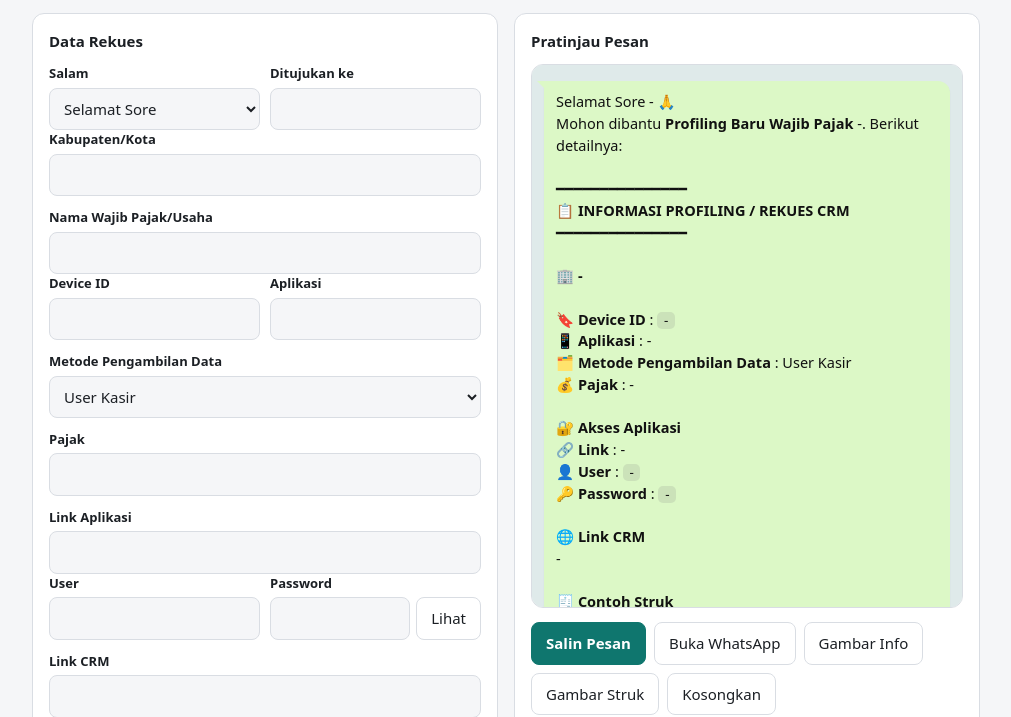
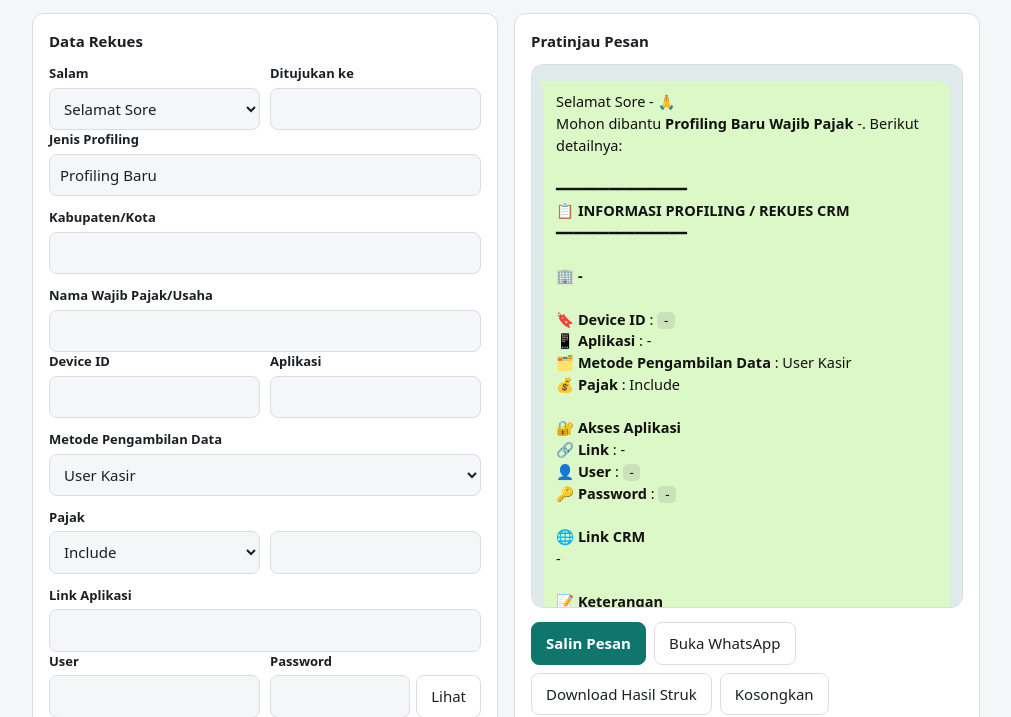
Before and after one commit to advtool/CRM, a plain HTML site: page index.html in a window 1280 px wide. Both pictures are taken after a click on the button "Kosongkan". Shown: the part 83-800 px from the top of the page, without its empty margins (134-1145 px from the left). Drawn offline with Linux system fonts and the light colour scheme.

Commit message:
Update input fields and options in index.html

````diff
--- a/index.html
+++ b/index.html
@@ -49,6 +49,7 @@ button.p{background:var(--ac);color:var(--acx);border-color:var(--ac);font-weigh
 <select id="salam"><option>Selamat Pagi</option><option>Selamat Siang</option><option>Selamat Sore</option><option>Selamat Malam</option></select></div>
 <div><label for="pic">Ditujukan ke</label><input id="pic" value="Mas@Soppo"></div>
 </div>
+<label for="jns">Jenis Profiling</label><input id="jns" value="Profiling Baru">
 <label for="kab">Kabupaten/Kota</label><input id="kab" value="Kabupaten Blora">
 <label for="nama">Nama Wajib Pajak/Usaha</label><input id="nama" value="Chanaya Resort">
 <div class="row">
@@ -56,8 +57,10 @@ button.p{background:var(--ac);color:var(--acx);border-color:var(--ac);font-weigh
 <div><label for="app">Aplikasi</label><input id="app" value="Mille"></div>
 </div>
 <label for="met">Metode Pengambilan Data</label>
-<select id="met"><option>User Kasir</option><option>User Admin</option><option>Database</option><option>Printer/Struk</option><option>Lainnya</option></select>
-<label for="pjk">Pajak</label><input id="pjk" value="10% sudah ada di sumber data">
+<select id="met"><option>User Kasir</option><option>Tap Agent</option><option>API</option><option>FTP</option><option>Database</option><option>Printer/Struk</option><option>Lainnya</option></select>
+<label for="pjt">Pajak</label>
+<div class="row"><select id="pjt"><option>Include</option><option>Exclude</option></select>
+<input id="pjk" value="10% sudah ada di sumber data" aria-label="Keterangan pajak (bisa diedit)"></div>
 <label for="lnk">Link Aplikasi</label><input id="lnk" value="https://dashboard.millehub.cxxxx">
 <div class="row">
 <div><label for="usr">User</label><input id="usr" value="Socxxx" autocomplete="off"></div>
@@ -65,10 +68,11 @@ button.p{background:var(--ac);color:var(--acx);border-color:var(--ac);font-weigh
 <div class="pw"><input id="pwd" type="password" value="Chacxxxsx" autocomplete="off"><button type="button" id="tg">Lihat</button></div></div>
 </div>
 <label for="crm">Link CRM</label><input id="crm" value="https://dasmantap.tappingbox.com/assistance/32557">
+<label for="ket">Keterangan</label><textarea id="ket" rows="2" placeholder="Opsional, tampil setelah Link CRM"></textarea>
 <label for="strk">Contoh Struk (gambar)</label>
 <input id="strk" type="file" accept="image/*">
 <img id="img" alt="Pratinjau contoh struk">
-<p class="hint">Gambar struk akan diberi judul “Contoh Struk” saat diunduh. Gunakan tombol Gambar Info dan Gambar Struk untuk mengunduh gambar, lalu kirim ke WhatsApp.</p>
+<p class="hint">Gambar struk akan diberi judul “Contoh Struk” saat diunduh. Gunakan tombol Download Hasil Struk untuk mengunduh gambar, lalu kirim ke WhatsApp.</p>
 <label for="pen">Penutup</label>
 <textarea id="pen" rows="2">Terimakasih Semoga Keberkahan Menyertai kita Semua</textarea>
 </section>
@@ -79,8 +83,7 @@ button.p{background:var(--ac);color:var(--acx);border-color:var(--ac);font-weigh
 <div class="acts">
 <button class="p" id="cp" type="button">Salin Pesan</button>
 <button id="wa" type="button">Buka WhatsApp</button>
-<button id="d1" type="button">Gambar Info</button>
-<button id="d3" type="button">Gambar Struk</button>
+<button id="d3" type="button">Download Hasil Struk</button>
 <button id="rs" type="button">Kosongkan</button>
 </div>
 <p class="hint" id="st" aria-live="polite"></p>
@@ -90,29 +93,29 @@ button.p{background:var(--ac);color:var(--acx);border-color:var(--ac);font-weigh
 <script>
 (function(){
 var $=function(i){return document.getElementById(i)};
-var ids=["salam","pic","kab","nama","dev","app","met","pjk","lnk","usr","pwd","crm","pen"];
+var ids=["salam","pic","jns","kab","nama","dev","app","met","pjk","lnk","usr","pwd","crm","ket","pen"];
 var h=new Date().getHours();
 $("salam").selectedIndex=h<11?0:h<15?1:h<18?2:3;
 function build(){
 var v={};ids.forEach(function(i){v[i]=$(i).value.trim()||"-"});
-var pen=$("pen").value.trim();
+var pen=$("pen").value.trim();var ket=$("ket").value.trim();
 var hasImg=$("strk").files&&$("strk").files.length;
 var bar="━━━━━━━━━━━━━━━";
 function kv(e,l,x,m){return e+" *"+l+"* : "+(m?"```"+x+"```":x)}
 var L=[
 v.salam+" "+v.pic+" 🙏",
-"Mohon dibantu *Profiling Baru Wajib Pajak* "+v.kab+". Berikut detailnya:",
+"Mohon dibantu *"+v.jns+" Wajib Pajak* "+v.kab+". Berikut detailnya:",
 "",bar,"📋 *INFORMASI PROFILING / REKUES CRM*",bar,"",
 "🏢 *"+v.nama+"*","",
 kv("🔖","Device ID",v.dev,1),
 kv("📱","Aplikasi",v.app),
 kv("🗂️","Metode Pengambilan Data",v.met),
-kv("💰","Pajak",v.pjk),
+kv("💰","Pajak",$("pjt").value+($("pjk").value.trim()?" ("+$("pjk").value.trim()+")":"")),
 "","🔐 *Akses Aplikasi*",
 kv("🔗","Link",v.lnk),
 kv("👤","User",v.usr,1),
 kv("🔑","Password",v.pwd,1),
-"","🌐 *Link CRM*",v.crm,
+"","🌐 *Link CRM*",v.crm,"","📝 *Keterangan*",ket||"-",
 "","🧾 *Contoh Struk*",
 hasImg?"Terlampir pada gambar di bawah 👇":"Bisa upload gambar struk"
 ];
@@ -154,6 +157,7 @@ return L.join("\n");
 function render(){var d=new Date();var tm=("0"+d.getHours()).slice(-2)+":"+("0"+d.getMinutes()).slice(-2);$("out").innerHTML=fmt(build())+'<span class="tm">'+tm+' ✓✓</span>'}
 ids.forEach(function(i){$(i).addEventListener("input",render)});
 $("salam").addEventListener("change",render);$("met").addEventListener("change",render);
+$("pjt").addEventListener("change",function(){var d=["10% sudah ada di sumber data","10% belum ada di sumber data"],p=$("pjk");if(!p.value.trim()||d.indexOf(p.value.trim())>-1)p.value=this.value==="Include"?d[0]:d[1];render()});
 $("tg").onclick=function(){var p=$("pwd");var s=p.type==="password";p.type=s?"text":"password";this.textContent=s?"Sembunyi":"Lihat"};
 $("strk").addEventListener("change",function(){
 var f=this.files[0],im=$("img");
@@ -242,10 +246,9 @@ else{var a=document.createElement('a');a.href=URL.createObjectURL(b);a.download=
 },'image/png')})}
 function dlInfo(){return saveCanvas(infoCanvas(),'rekues-'+slug()+'.png')}
 function dlStruk(){return strukCanvas().then(function(cv){return cv?saveCanvas(cv,'contoh-struk-'+slug()+'.png'):null})}
-$('d1').onclick=dlInfo;
 $('d3').onclick=dlStruk;
 $("rs").onclick=function(){
-ids.forEach(function(i){if(i!=="salam"&&i!=="pen"&&i!=="met")$(i).value=""});
+ids.forEach(function(i){if(i!=="salam"&&i!=="pen"&&i!=="met"&&i!=="jns")$(i).value=""});
 $("strk").value="";$("img").style.display="none";render();say("Formulir dikosongkan.");
 };
 render();
````
